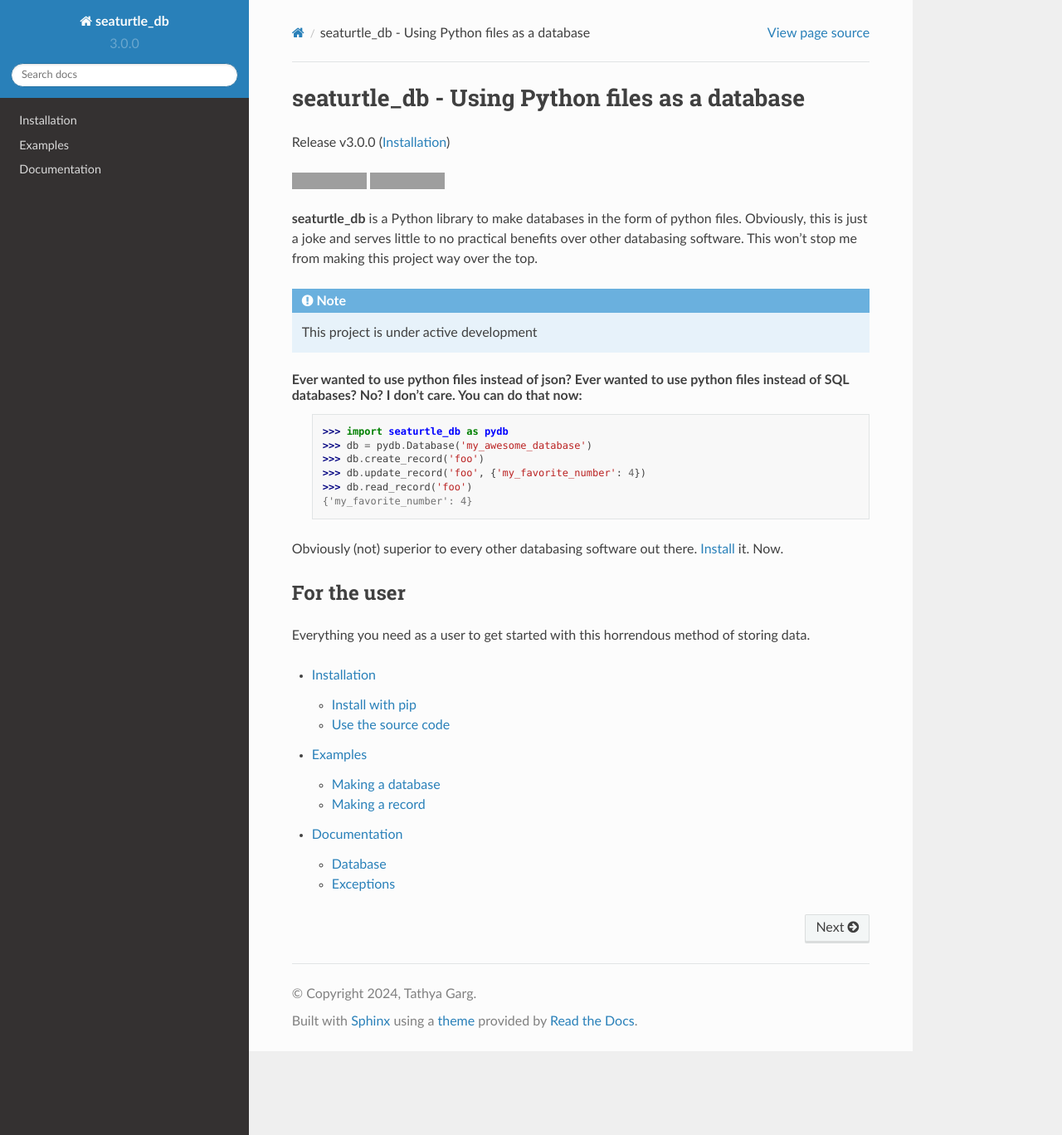
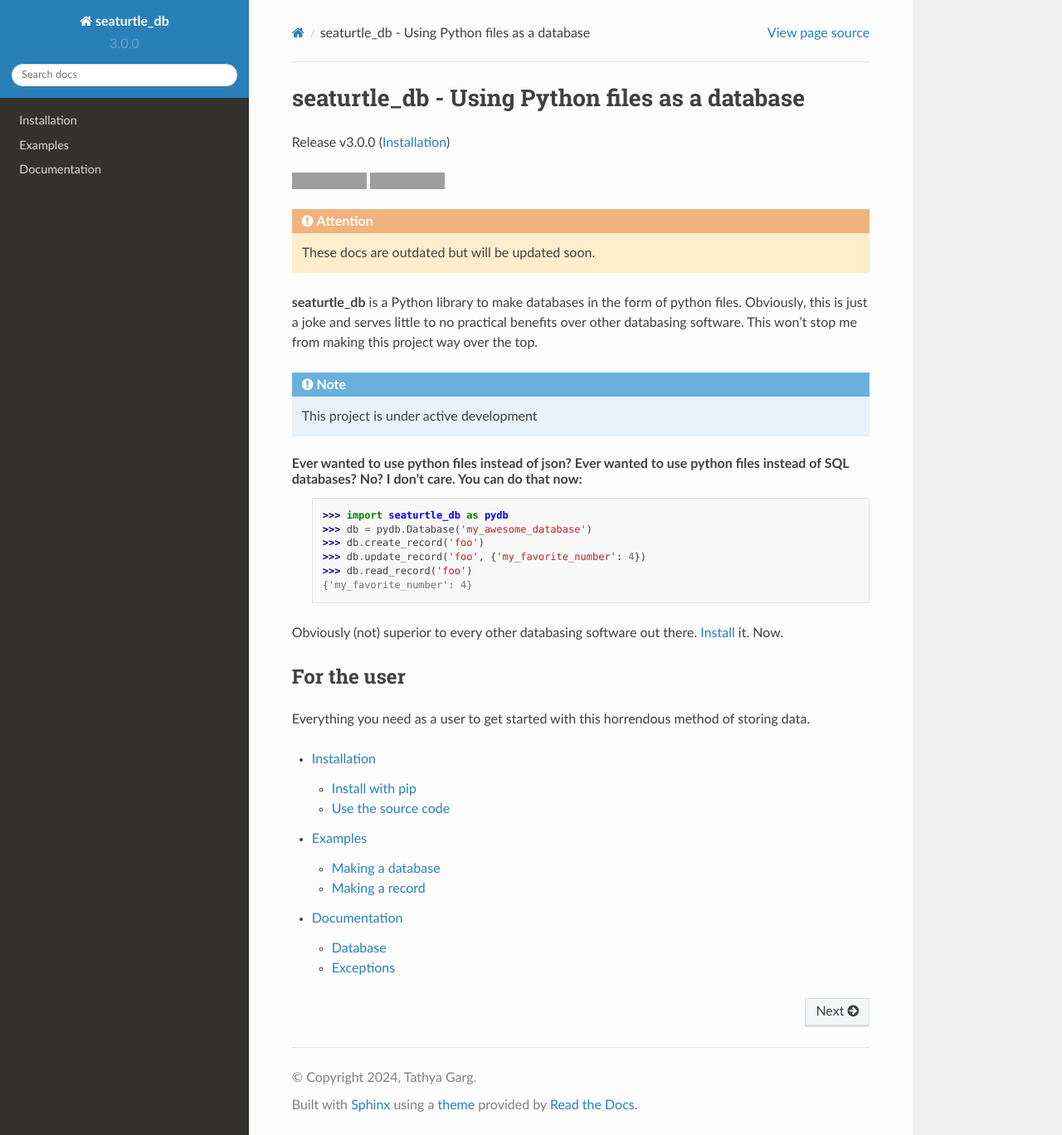
Before and after one commit to tathyagarg/py_as_db, a Sphinx documentation site: the page built from docs/source/index.rst, in a window 1280 px wide and 1368 px high. Shown: the whole window at 83% size. Built offline with Sphinx 7.4.7 and the Read the Docs theme 2.0.0, drawn with Linux system fonts in a browser that asks for light colours; grey boxes are pictures that could not be loaded.

Commit message:
Updated docs

```diff
--- a/docs/source/index.rst
+++ b/docs/source/index.rst
@@ -14,6 +14,9 @@
 .. image:: https://img.shields.io/github/commit-activity/t/tathyagarg/seaturtle_db
     :target: https://github.com/tathyagarg/seaturtle_db
     :alt: Total GitHub commits to `seaturtle_db`
+
+.. attention::
+    These docs are outdated but will be updated soon.
 
 **seaturtle_db** is a Python library to make databases in the form of python files. Obviously, this is just a joke and serves little to no practical benefits over other databasing software. This won't stop me from making this project way over the top.
 
```
